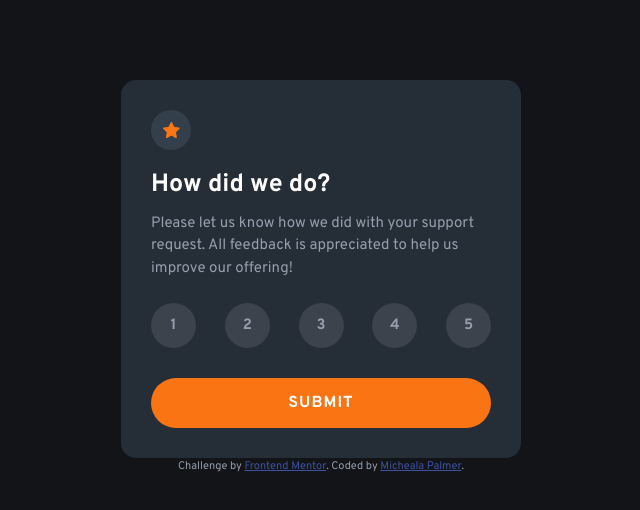
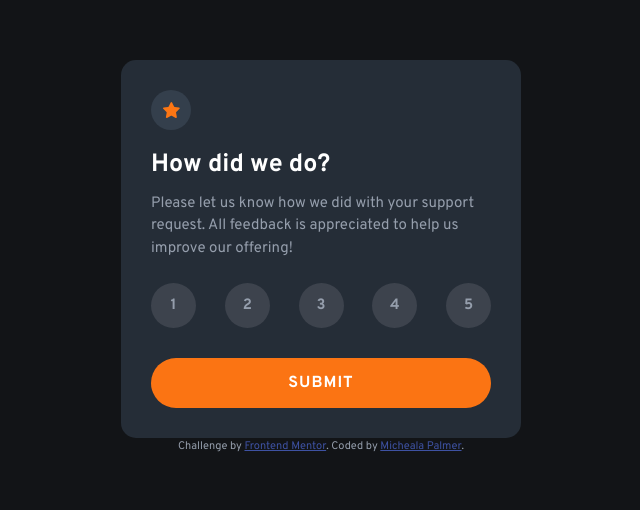
Before and after one commit to michealap/interactive-rating, a plain HTML site: page interactive-rating-component-main/index.html in a window 1280 px wide. Shown: the part 120-630 px from the top of the page, without its empty margins (319-959 px from the left). Drawn offline with Linux system fonts and the light colour scheme.

Commit message:
adjust padding

```diff
--- a/interactive-rating-component-main/styles.css
+++ b/interactive-rating-component-main/styles.css
@@ -35,7 +35,7 @@ body {
   min-height: 100%;
   max-width: 44rem;
   margin: 0 auto;
-  padding: 20rem 2rem;
+  padding: 18rem 2rem;
 }
 
 .container > * {
```
